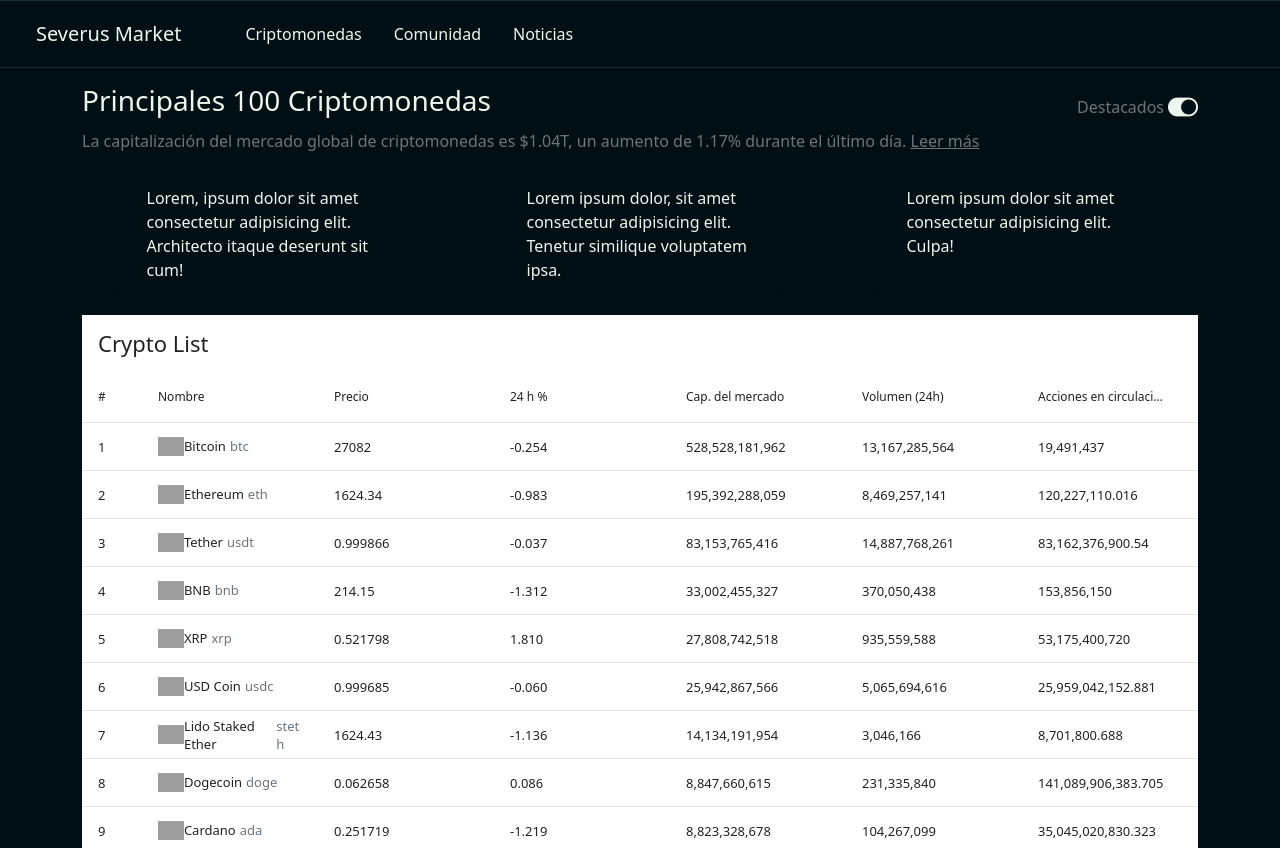
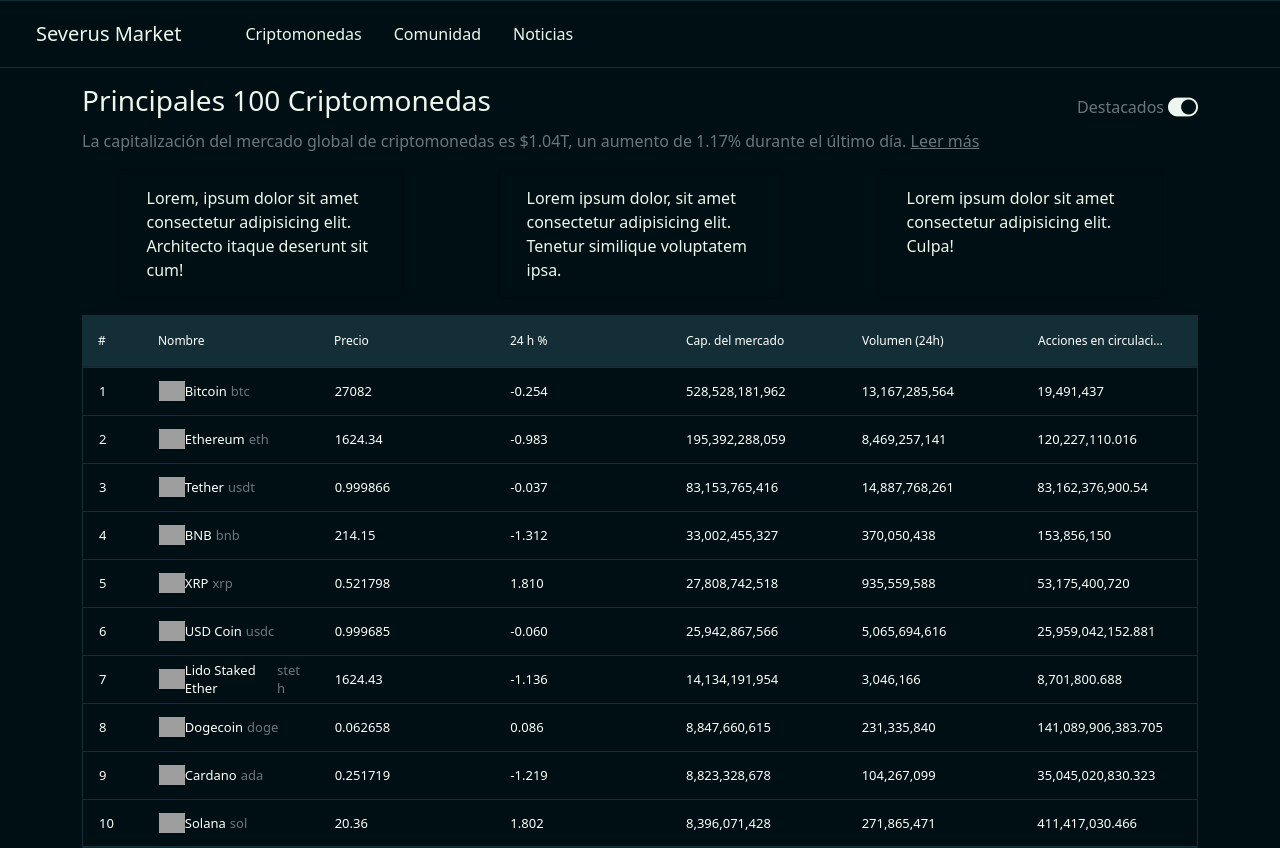
Before and after one commit to goncalhurtado/coin-market-app, a React (Vite) app: page / in a window 1280 px wide. Shown: the top 848 px of the page. Built offline with nearby package versions, Linux system fonts and the light colour scheme; no server answers; grey boxes are pictures that could not be loaded.

Commit message:
added basic styles to crypto table

```diff
--- a/src/App.jsx
+++ b/src/App.jsx
@@ -9,6 +9,7 @@
 import Feed from "./pages/Community/Feed";
 import Trending from "./pages/Community/Trending";
 import MyPage from "./pages/Community/MyPage";
+import BannerCrypto from "./components/BannerCrypto";
 
 function App() {
   return (
--- /dev/null
+++ b/src/components/BannerCrypto.jsx
@@ -0,0 +1,7 @@
+import React from "react";
+
+const BannerCrypto = () => {
+  return <div>BannerCrypto</div>;
+};
+
+export default BannerCrypto;
--- a/src/components/Table.jsx
+++ b/src/components/Table.jsx
@@ -2,6 +2,40 @@
 import DataTable from "react-data-table-component";
 
 const Table = ({ data, setCoinnfo }) => {
+  const customStyles = {
+    rows: {
+      style: {
+        backgroundColor: "#000f14",
+        color: "white",
+        border: "1px solid #142e37",
+      },
+    },
+    header: {
+      style: {
+        backgroundColor: "#000f14",
+        color: "white",
+      },
+    },
+
+    headCells: {
+      style: {
+        backgroundColor: "#142e37",
+        color: "white",
+      },
+    },
+    headRow: {
+      style: {
+        backgroundColor: "#142e37",
+      },
+    },
+    pagination: {
+      style: {
+        backgroundColor: "#142e37",
+        color: "white",
+      },
+    },
+  };
+
   const columns = [
     {
       name: <div>#</div>,
@@ -13,7 +47,7 @@
       name: "Nombre",
       cell: (row) => (
         <div
-          className="d-flex align-items-center"
+          className="d-flex align-items-center cryptoName"
           onClick={(e) => {
             e.preventDefault();
             setCoinnfo(row);
@@ -56,7 +90,13 @@
   ];
 
   return (
-    <DataTable title="Crypto List" columns={columns} data={data} pagination />
+    <DataTable
+      title=""
+      columns={columns}
+      data={data}
+      pagination
+      customStyles={customStyles}
+    />
   );
 };
 
--- a/src/pages/News.jsx
+++ b/src/pages/News.jsx
@@ -1,6 +1,7 @@
 import React, { useEffect, useState } from "react";
 import CardNews from "../components/news/CardNews";
 import { getNews } from "../helpers/newsHelpers/getNews";
+import BannerCrypto from "../components/BannerCrypto";
 
 const News = () => {
   const [news, setNews] = useState([]);
--- a/src/sass/_components/table.scss
+++ b/src/sass/_components/table.scss
@@ -2,3 +2,7 @@
     width: 18%;
     height: 18%;
 }
+
+.cryptoName {
+    cursor: pointer;
+}
```
